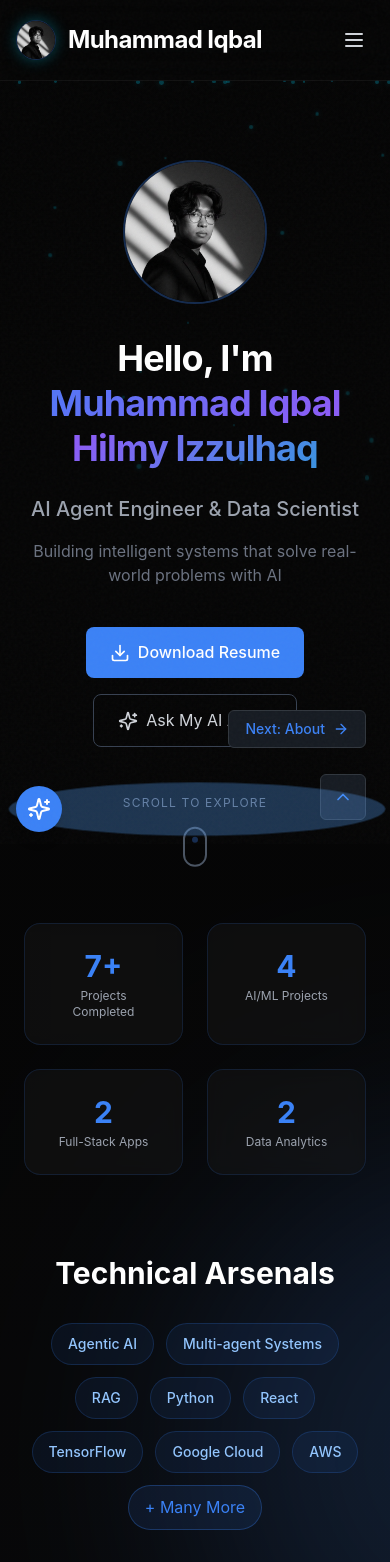
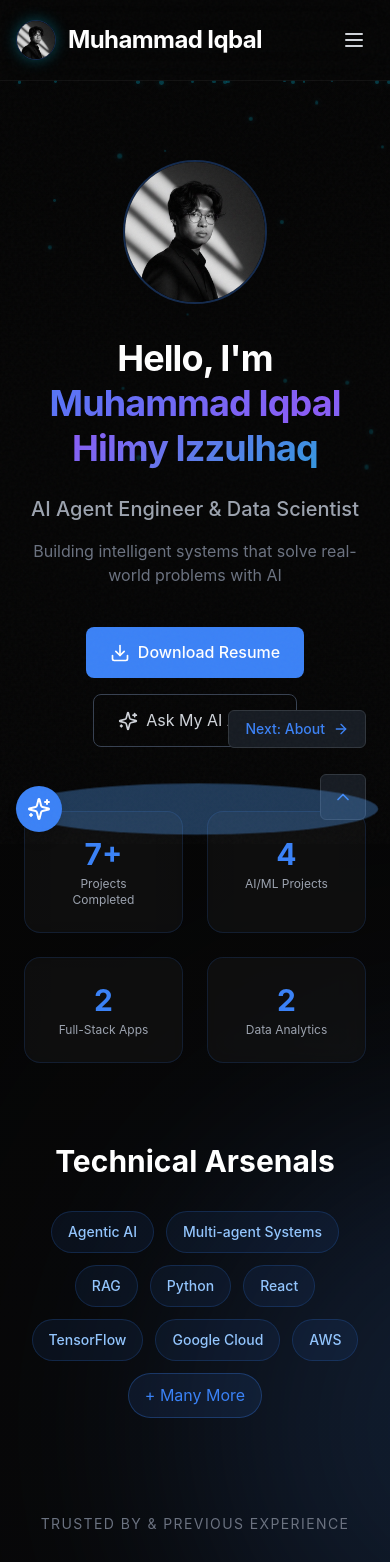
Before and after one commit to Shiverion/Shiverion.github.io, a React (Vite) app: page / in a window 390 px wide. Shown: the top 1562 px of the page. Built offline with nearby package versions, Linux system fonts and the light colour scheme.

Commit message:
fix(mobile): hide Next button and scroll indicator on mobile

```diff
--- a/src/App.jsx
+++ b/src/App.jsx
@@ -1357,13 +1357,13 @@ const PageContainer = ({ currentPage, navigateTo, openAgentModal, nextPage }) =>
     >
       {pageContent}
 
-      {/* Next Section Button */}
+      {/* Next Section Button - Hidden on mobile to avoid overlap */}
       {nextPage && (
         <motion.div
           initial={{ opacity: 0, y: 20 }}
           animate={{ opacity: 1, y: 0 }}
           transition={{ delay: 0.5, duration: 0.5 }}
-          className="flex justify-center mt-8 md:mt-16 relative z-50 pb-8 md:pb-0"
+          className="hidden md:flex justify-center mt-8 md:mt-16 relative z-50 pb-8 md:pb-0"
         >
           <motion.button
             whileHover={{ scale: 1.05, y: -3 }}
@@ -1737,12 +1737,12 @@ const Hero = ({ navigateTo, openAgentModal }) => {
           </motion.button>
         </motion.div>
 
-        {/* Scroll Indicator */}
+        {/* Scroll Indicator - Hidden on mobile */}
         <motion.div
           initial={{ opacity: 0 }}
           animate={{ opacity: 1 }}
           transition={{ delay: 1.2, duration: 0.5 }}
-          className="mt-12 flex flex-col items-center gap-2"
+          className="hidden sm:flex mt-12 flex-col items-center gap-2"
         >
           <span className="text-xs text-gray-500 uppercase tracking-widest">Scroll to explore</span>
           <motion.div
```
